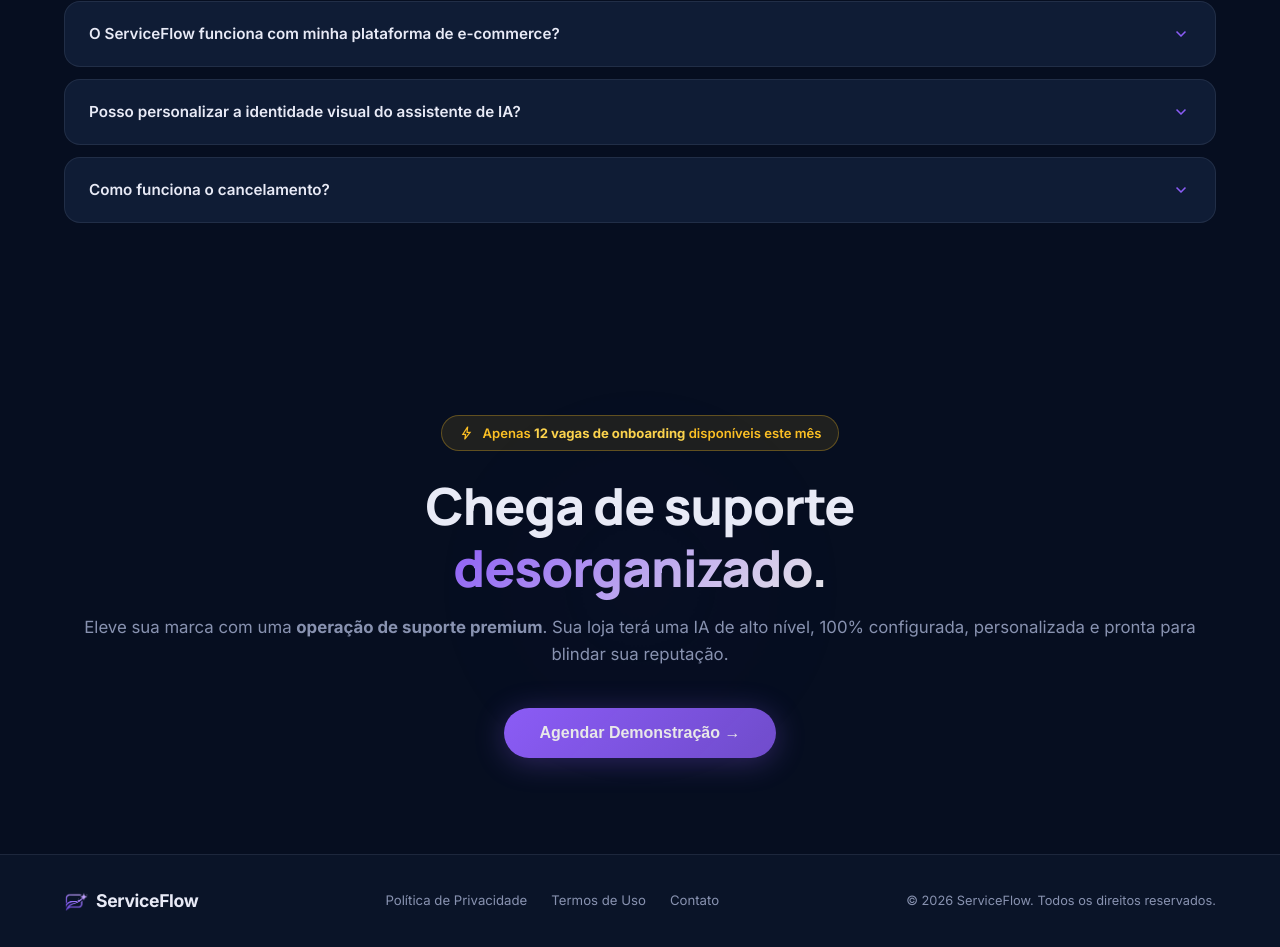
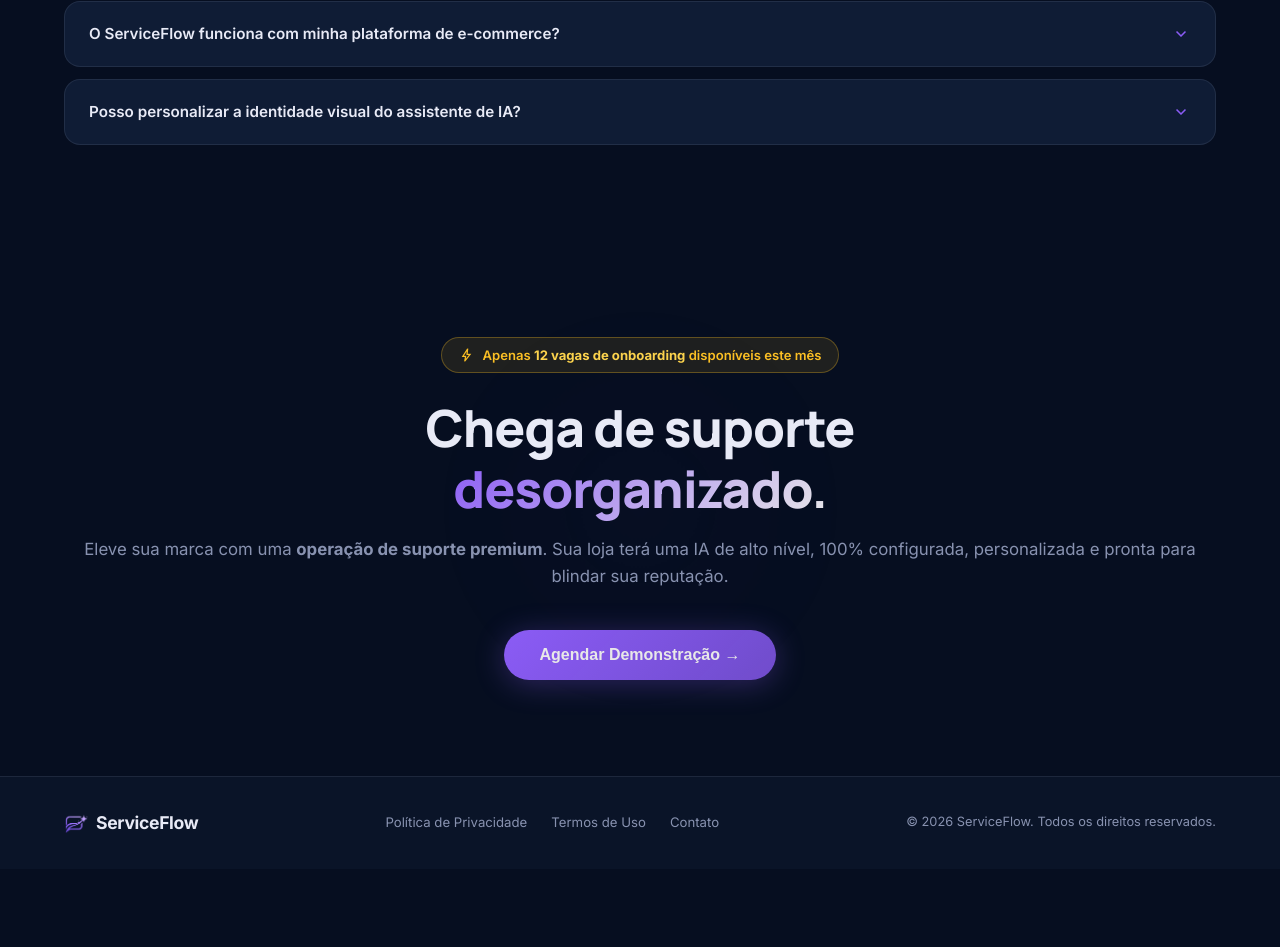
Before and after one commit to ThiagoVenturaV/serviceflow, a React (Vite) app: page / in a window 1280 px wide. Shown: the part 6115-7062 px from the top of the page. After the commit the page ends 6984 px from the top, so only its background shows below. Built offline with nearby package versions, Linux system fonts and the light colour scheme.

Commit message:
Refactor: Remove menção a cancelamento (e valor fracionado) do FAQ para blindar posicionamento Premium

```diff
--- a/src/pages/LandingPage.jsx
+++ b/src/pages/LandingPage.jsx
@@ -57,10 +57,7 @@ const faqs = [
     q: 'Posso personalizar a identidade visual do assistente de IA?',
     a: 'Sim — e isso é um dos nossos diferenciais. O assistente recebe o nome, as cores e o logo da sua marca. Para o seu cliente, parece que é um colaborador da própria loja, não um sistema terceirizado.',
   },
-  {
-    q: 'Como funciona o cancelamento?',
-    a: 'É mês a mês, sem fidelidade e sem multa. Você cancela quando quiser, direto na sua área de cliente. Mas aviso: depois de ver os primeiros R$3,23/dia eliminando seu caos de suporte, a maioria decide ficar.',
-  },
+
 ];
 
 export default function LandingPage({ onStartChat, onNavigate }) {
```
